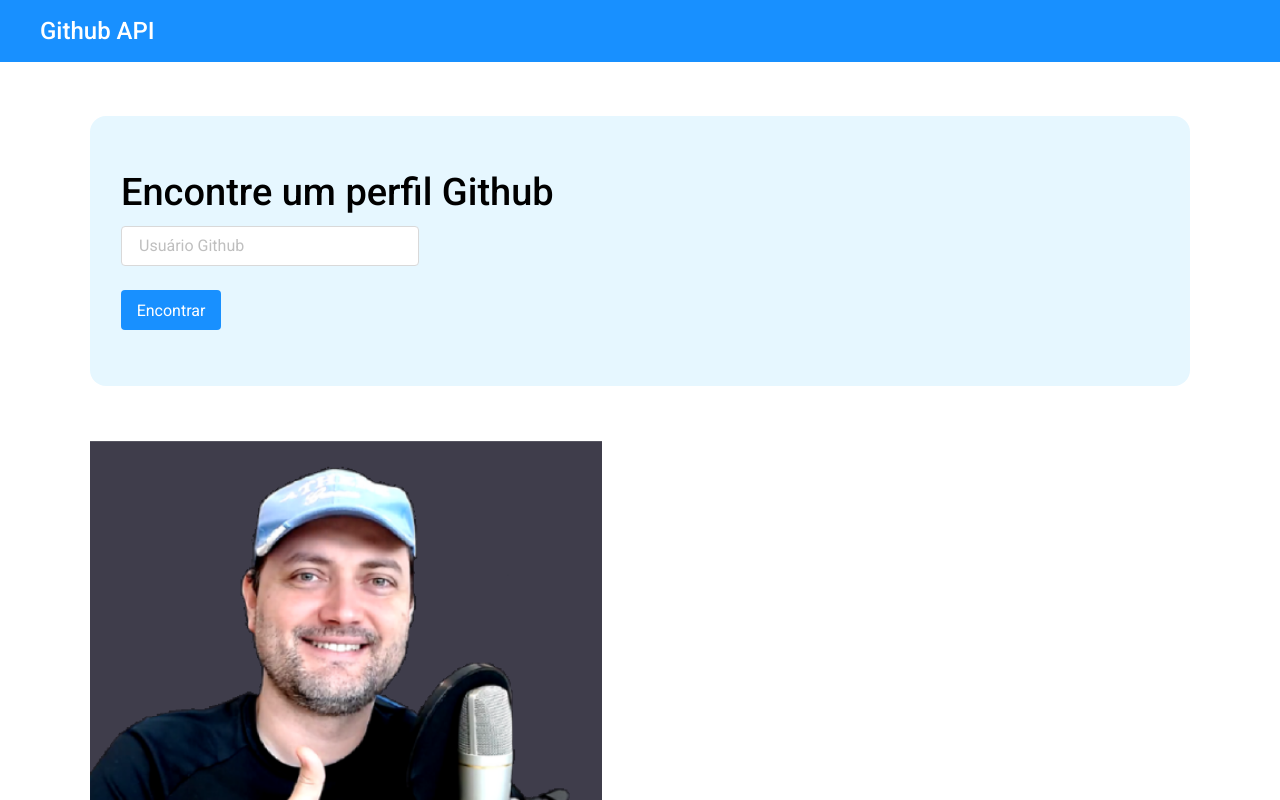
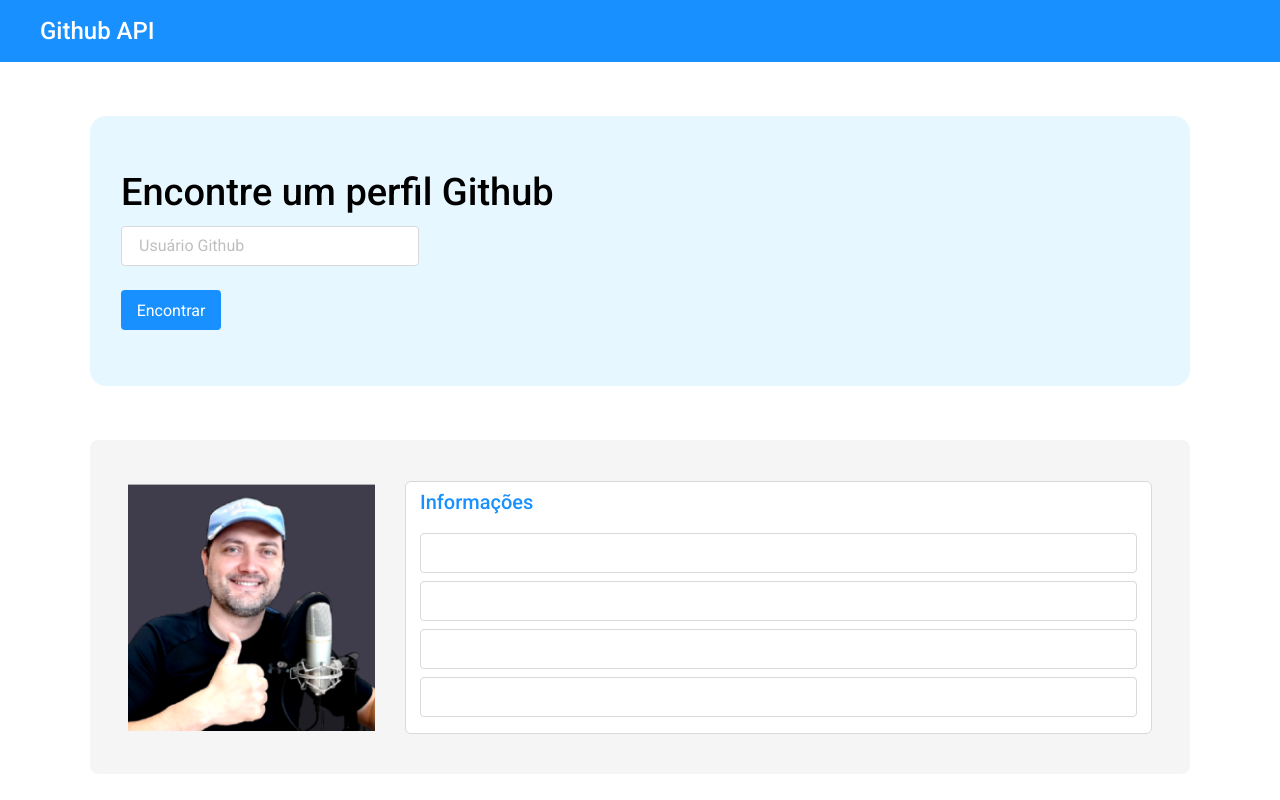
Before and after one commit to 4lmeida/challenge-github-API, a React (Vite) app: page /search in a window 1280 px wide. Shown: the top 800 px of the page. Built offline with nearby package versions, Linux system fonts and the light colour scheme.

Commit message:
cardbriefing

```diff
--- a/src/components/CardBriefing/index.tsx
+++ b/src/components/CardBriefing/index.tsx
@@ -3,10 +3,10 @@ import testImg from '../../assets/Githubimg.png';
 
 export default function CardBriefing() {
   return (
-    <div>
-      <div>
+    <div className='cgapi-cardbriefing-container'>
+      <div className='cgapi-cardbriefing-content'>
         <img src={testImg} alt="Imagem" />
-        <div>
+        <div className='cgapi-inputbriefing-container'>
             <h3>Informações</h3>
             <input type="text" />
             <input type="text" />
--- a/src/components/CardBriefing/styles.css
+++ b/src/components/CardBriefing/styles.css
@@ -0,0 +1,51 @@
+.cgapi-cardbriefing-container {
+    background-color: var(--cgapi-color-bg-quaternary);
+    height: 334px;
+    border-radius: 8px;
+    padding: 0 38px;
+    display: flex;
+    width: 100%;
+
+}
+
+.cgapi-cardbriefing-content {
+    display: flex;
+    align-items: center;
+    width: 100%;
+
+}
+
+.cgapi-cardbriefing-content img {
+    width: 247px;
+}
+
+.cgapi-cardbriefing-content h3 {
+    font-size: 20px;
+    color: var(--cgapi-color-font-Fifth);
+    margin-bottom: 19px;
+    font-weight: 500;
+}
+
+.cgapi-inputbriefing-container {
+    background-color: var(--cgapi-color-bg-secundary);
+    width: 100%;
+    padding: 8px 14px;
+    margin-left: 30px;
+    border-radius: 6px;
+    border: 1px solid var(--cgapi-color-border);
+
+}
+
+.cgapi-inputbriefing-container input {
+    display: block;
+    width: 100%;
+    height: 40px;
+    border-radius: 4px;
+    border: 1px solid var(--cgapi-color-border);
+    font-size: 16px;
+    margin-bottom: 8px;
+}
+
+.cgapi-inputbriefing-container input:focus {
+    outline: none;
+}
```
